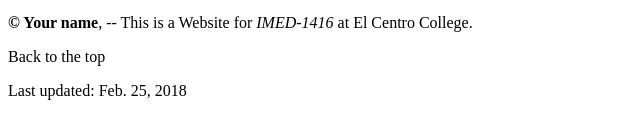
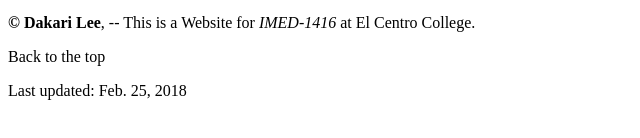
Before and after one commit to 1HunnitKari/1HunnitKari.github.io, a plain HTML site: page arbor/specials.html in a window 1280 px wide. Shown: the part 250-388 px from the top of the page, 0-640 px from the left. Drawn offline with Linux system fonts and the light colour scheme.

Commit message:
Update specials.html

```diff
--- a/arbor/specials.html
+++ b/arbor/specials.html
@@ -28,7 +28,7 @@
          <p><em> 5555 White Rock lake Drive<br>
             Dallas TX 75238<br>
             214 224 4245 </em></p<>
-         <p><strong>&copy; Your name</strong>, -- This is a Website for <em>IMED-1416</em> at El Centro College.</p>
+         <p><strong>&copy; Dakari Lee</strong>, -- This is a Website for <em>IMED-1416</em> at El Centro College.</p>
 
          <p>Back to the top</p>
          <p>Last updated: Feb. 25, 2018</p>
```
